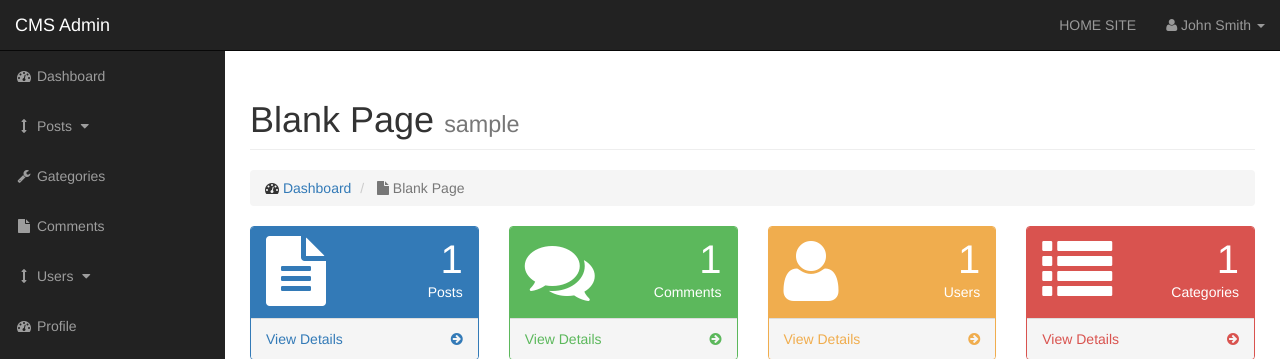
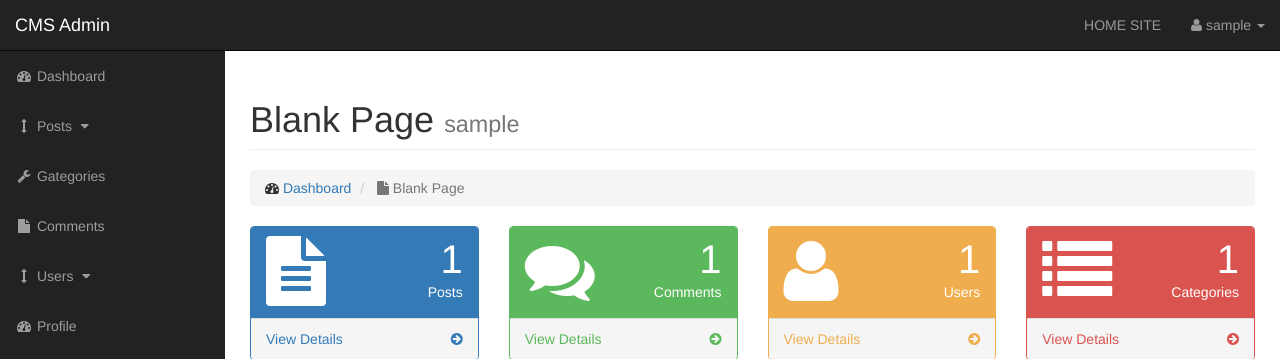
Before and after one commit to ahmedkhaeld/blog, a PHP site: page /admin/index.php in a window 1280 px wide. Shown: the top 359 px of the page. Run offline with PHP 8.4, Linux system fonts and the light colour scheme; the visitor is signed in with stand-in values (Sample User, id 1); tables that the repository leaves empty or names only in its code hold one stand-in row (values such as "Sample post"); some libraries are stand-ins or nearby versions.

Commit message:
added dynamic personalization to Admin

```diff
--- a/admin/includes/navigation.php
+++ b/admin/includes/navigation.php
@@ -17,7 +17,13 @@
 
 
                 <li class="dropdown">
-                    <a href="#" class="dropdown-toggle" data-toggle="dropdown"><i class="fa fa-user"></i> John Smith <b class="caret"></b></a>
+                    <a href="#" class="dropdown-toggle" data-toggle="dropdown"><i class="fa fa-user"></i>
+                    <?php
+                    if(isset($_SESSION['username'])){
+                        echo $_SESSION['username'];
+                    }
+                    ?>
+                     <b class="caret"></b></a>
                     <ul class="dropdown-menu">
                         <li>
                             <a href="#"><i class="fa fa-fw fa-user"></i> Profile</a>
```
